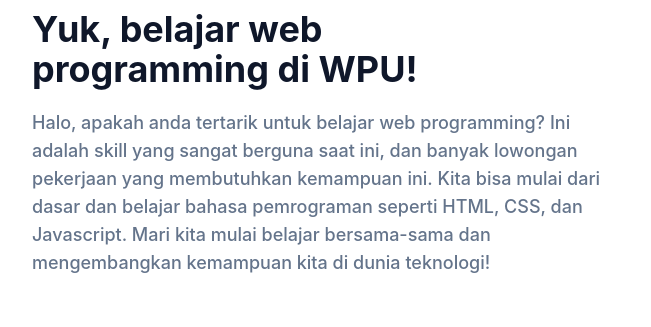
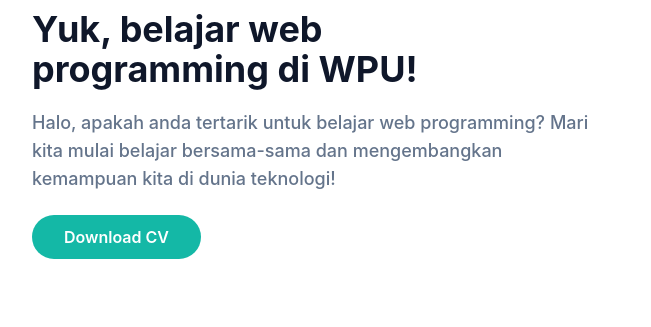
Before and after one commit to refaamirul/refaamirul.github.io, a website: page index.html in a window 1280 px wide. Shown: the part 805-1132 px from the top of the page, 0-651 px from the left. Drawn offline with Linux system fonts and the light colour scheme.

Commit message:
menambahkan cv dan button download, hapus beberapa akun sosmed

```diff
--- a/index.html
+++ b/index.html
@@ -134,7 +134,8 @@
           <div class="mb-10 w-full px-4 lg:w-1/2">
             <h4 class="mb-3 text-lg font-bold uppercase text-primary">Tentang Saya</h4>
             <h2 class="mb-5 max-w-md text-3xl font-bold text-dark dark:text-white lg:text-4xl">Yuk, belajar web programming di WPU!</h2>
-            <p class="max-w-xl text-base font-medium text-secondary lg:text-lg">Halo, apakah anda tertarik untuk belajar web programming? Ini adalah skill yang sangat berguna saat ini, dan banyak lowongan pekerjaan yang membutuhkan kemampuan ini. Kita bisa mulai dari dasar dan belajar bahasa pemrograman seperti HTML, CSS, dan Javascript. Mari kita mulai belajar bersama-sama dan mengembangkan kemampuan kita di dunia teknologi!</p>
+            <p class="max-w-xl text-base font-medium mb-8 text-secondary lg:text-lg">Halo, apakah anda tertarik untuk belajar web programming? Mari kita mulai belajar bersama-sama dan mengembangkan kemampuan kita di dunia teknologi!</p>
+            <a href="dist/img/My CV.pdf" class="rounded-full bg-primary py-3 px-8 text-base font-semibold text-white transition duration-300 ease-in-out hover:opacity-80 hover:shadow-lg">Download CV</a>
           </div>
           <div class="w-full px-4 lg:w-1/2">
             <h3 class="mb-4 text-2xl font-semibold text-dark dark:text-white lg:pt-10 lg:text-3xl">Mari berteman</h3>
@@ -434,10 +435,6 @@
                 />
               </svg>
             </a>
-            <!-- WhatsApp -->
-            <a href="https://wa.me/6285346143958?text=Halo,%20salam%20kenal,%20yuk%20berteman" target="_blank" class="mr-3 flex h-9 w-9 items-center justify-center rounded-full border border-slate-300 text-slate-300 hover:border-primary hover:bg-primary hover:text-white">
-              <svg role="img" width="20" class="fill-current" viewBox="0 0 24 24" xmlns="http://www.w3.org/2000/svg"><title>WhatsApp</title><path d="M17.472 14.382c-.297-.149-1.758-.867-2.03-.967-.273-.099-.471-.148-.67.15-.197.297-.767.966-.94 1.164-.173.199-.347.223-.644.075-.297-.15-1.255-.463-2.39-1.475-.883-.788-1.48-1.761-1.653-2.059-.173-.297-.018-.458.13-.606.134-.133.298-.347.446-.52.149-.174.198-.298.298-.497.099-.198.05-.371-.025-.52-.075-.149-.669-1.612-.916-2.207-.242-.579-.487-.5-.669-.51-.173-.008-.371-.01-.57-.01-.198 0-.52.074-.792.372-.272.297-1.04 1.016-1.04 2.479 0 1.462 1.065 2.875 1.213 3.074.149.198 2.096 3.2 5.077 4.487.709.306 1.262.489 1.694.625.712.227 1.36.195 1.871.118.571-.085 1.758-.719 2.006-1.413.248-.694.248-1.289.173-1.413-.074-.124-.272-.198-.57-.347m-5.421 7.403h-.004a9.87 9.87 0 01-5.031-1.378l-.361-.214-3.741.982.998-3.648-.235-.374a9.86 9.86 0 01-1.51-5.26c.001-5.45 4.436-9.884 9.888-9.884 2.64 0 5.122 1.03 6.988 2.898a9.825 9.825 0 012.893 6.994c-.003 5.45-4.437 9.884-9.885 9.884m8.413-18.297A11.815 11.815 0 0012.05 0C5.495 0 .16 5.335.157 11.892c0 2.096.547 4.142 1.588 5.945L.057 24l6.305-1.654a11.882 11.882 0 005.683 1.448h.005c6.554 0 11.89-5.335 11.893-11.893a11.821 11.821 0 00-3.48-8.413Z"/></svg>
-            </a>
             <!-- Youtube -->
             <a href="https://youtube.com/@moch.refaamirul8841" target="_blank" class="mr-3 flex h-9 w-9 items-center justify-center rounded-full border border-slate-300 text-slate-300 hover:border-primary hover:bg-primary hover:text-white">
               <svg role="img" width="20" class="fill-current" viewBox="0 0 24 24" xmlns="http://www.w3.org/2000/svg">
```
Also changed, not shown: 1 other file.
